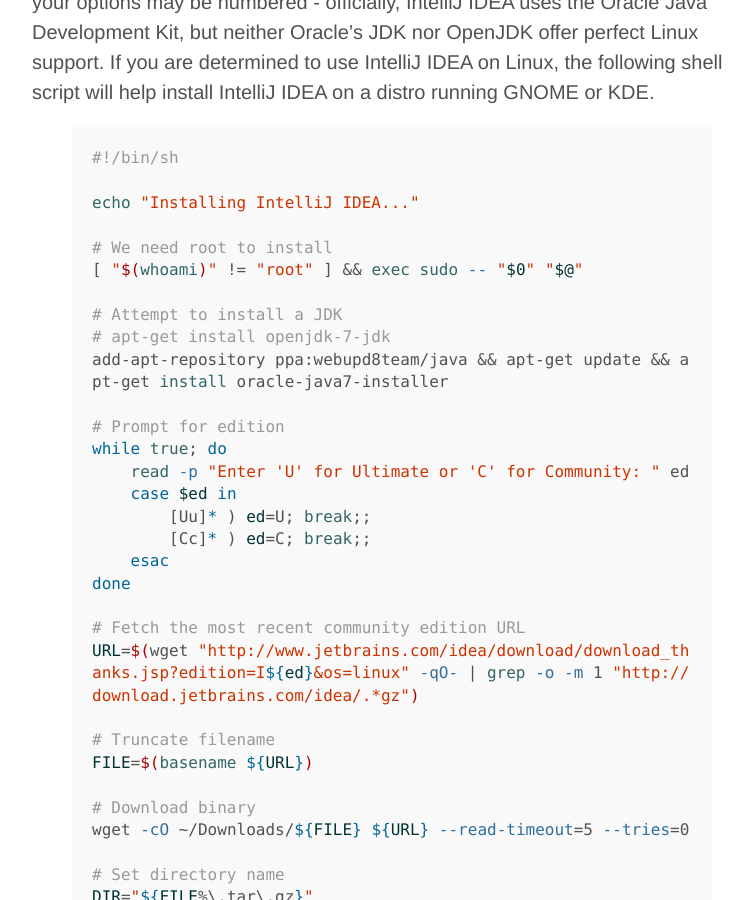
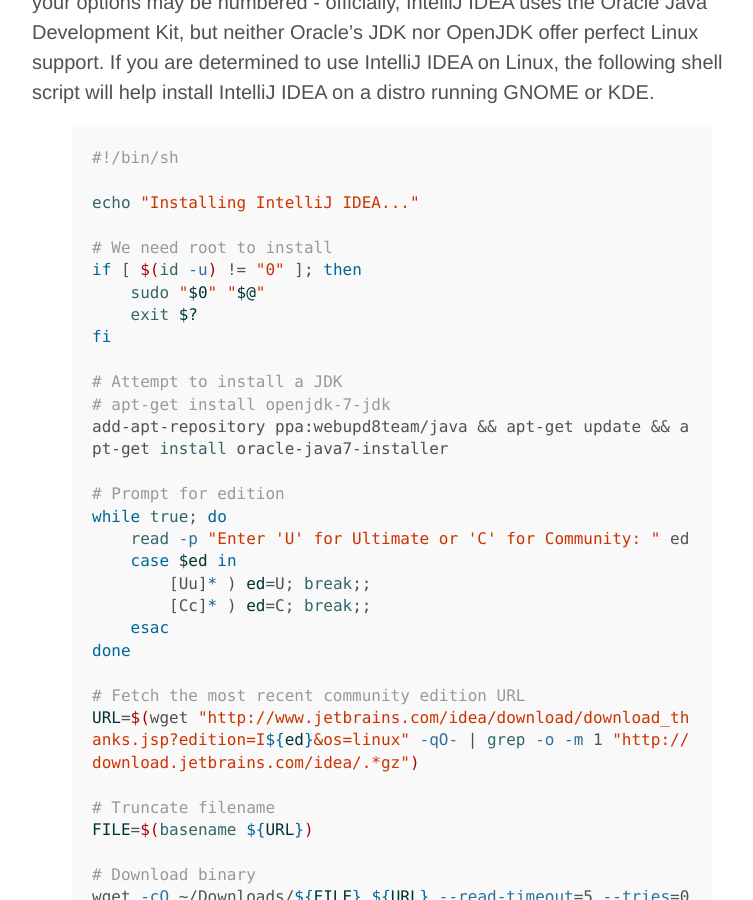
Before and after one commit to breandan/breandan.github.io, a Jekyll site: the page built from _posts/2014-08-18-shell-script.md, in a window 1280 px wide and 900 px high, scrolled down 444 px. Shown: the whole window, without its empty margins (248-1001 px from the left). Built offline with Jekyll 4.4.1, drawn with Linux system fonts in a browser that asks for light colours; Markdown is read by kramdown in place of the engine named in the settings.

Commit message:
fix root prompt

```diff
--- a/_posts/2014-08-18-shell-script.md
+++ b/_posts/2014-08-18-shell-script.md
@@ -13,7 +13,10 @@
 echo "Installing IntelliJ IDEA..."
 
 # We need root to install
-[ "$(whoami)" != "root" ] && exec sudo -- "$0" "$@"
+if [ $(id -u) != "0" ]; then
+    sudo "$0" "$@"
+    exit $?
+fi
 
 # Attempt to install a JDK
 # apt-get install openjdk-7-jdk
```
